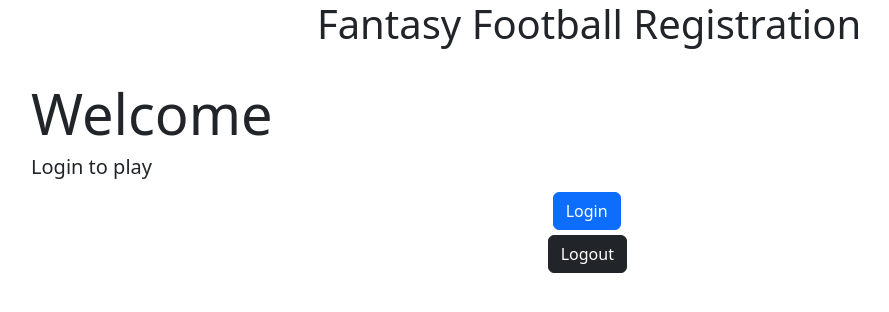
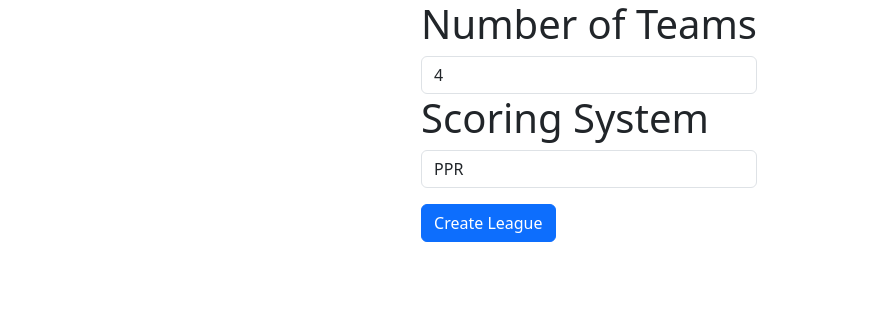
Before and after one commit to Fantasy-Football-project/fantasy-frontend, a React (Create React App) app: page /createLeague in a window 1280 px wide. Shown: the top 312 px of the page, without its empty margins (51-940 px from the left). Built offline with nearby package versions, Linux system fonts and the light colour scheme.

Commit message:
some league stuff - need to update the actual adding of a league (connecting with backend) and getting the leagues content. need login stuff to work before we can worry about showing the leagues specific to a user

```diff
--- a/package.json
+++ b/package.json
@@ -14,6 +14,7 @@
     "postcss": "^8.4.38",
     "react": "^18.3.1",
     "react-dom": "^18.3.1",
+    "react-router-dom": "^6.23.1",
     "react-scripts": "5.0.1",
     "web-vitals": "^2.1.4"
   },
--- a/src/components-pages/App.js
+++ b/src/components-pages/App.js
@@ -1,11 +1,13 @@
 //Overall file.
 import React , { useState , useEffect } from 'react';
+import { BrowserRouter as Router, Route, Routes, Link} from 'react-router-dom';
 import './App.css';
 import logo from '../logo.svg';
 import WelcomePage from './WelcomePage';
 import AuthContent from './AuthContent';
 import LoginForm from './LoginForm';
 import { request , setAuthToken } from "../axios_helper";
+import CreateLeague from './CreateLeague';
 
 function App() {
 
@@ -20,6 +22,11 @@ function App() {
     setComponentToShow("welcome");
   };
 
+  const addLeague = () => {
+    setComponentToShow("createLeague");
+  }
+
+  //Calling the login function in the backend.
   const onLogin = (event, username, password) => {
     event.preventDefault();
 
@@ -63,26 +70,24 @@ function App() {
     });
   };
 
+  //Router creates links for each page and sends user to the specified links based on the button pressed on WelcomePageContent.
   return (
-    <div>
-      <h1 className='text-center'>Fantasy Football Registration</h1>
-      <br />
-      <div className='container-fluid'>
-        <div className='row'>
-          <div className='col'>
-            {componentToShow === "welcome" && <WelcomePage />}
-            {componentToShow === "authorizedContent" && <AuthContent />}
-            {componentToShow === "login" && <LoginForm onLogin={onLogin} onRegister={onRegister}/>}
-            <div className='row justify-content-center'>
-              <div className='col-1'>
-                <button className="btn btn-primary" style={{margin: "5px"}} onClick={() => setComponentToShow("login")}>Login</button>
-                <button className="btn btn-dark" onClick={() => setComponentToShow("welcome")}>Logout</button>
-              </div>
+    <Router>
+      <div>
+        <div className='container-fluid'>
+          <div className='row'>
+            <div className='col'>
+              <Routes>
+                <Route path="/" element={<WelcomePage />} />
+                <Route path="/authorizedContent" element={<AuthContent/>} />
+                <Route path="/login" element={<LoginForm onLogin={onLogin} onRegister={onRegister}/>} />
+                <Route path="/createLeague" element={<CreateLeague/>} />
+              </Routes>
             </div>
           </div>
         </div>
       </div>
-    </div>
+    </Router>
   );
 }
 
--- /dev/null
+++ b/src/components-pages/CreateLeague.js
@@ -0,0 +1,73 @@
+import React, { useState } from 'react';
+import { request } from '../axios_helper';
+
+const CreateLeague = () => {
+    //Create variables to update for numbers of team and scoring system
+    const [selectedTeams, setSelectedTeams] = useState('');
+    const [selectedScoring, setSelectedScoring] = useState('');
+    const [componentToShow, setComponentToShow] = useState("");
+
+    //Method to update variable when button is clicked
+    const handleUpdate = () => {
+        //Get values from dropdown
+        const teamsValue = document.getElementById('evenNumbers').value;
+        const scoringValue = document.getElementById('scoringSystem').value;
+        //Update variables based on dropdown values
+        setSelectedTeams(teamsValue);
+        setSelectedScoring(scoringValue);
+    };
+
+    //This method gonna be to create a league. To do this, a user will be redirected to a different settings page,
+    //where they can select basic settings. Based on those chosen settings, those will be some of the parameters that
+    //apply to creating a league, which we will call here.
+    const createLeague = (event) => {
+        event.preventDefault();
+
+        request(
+            "POST",
+            "/create-league",
+            {}
+        ).then((response) => {
+            setComponentToShow("leagueContent")
+        })
+    };
+
+    //Think we need this method to call the get method from the backend that displays the content of the league
+    //that was just created.
+    const getLeagueInfo = (event) => {
+        event.preventDefault();
+
+
+    }
+
+
+    return (
+        <div className="container">
+            <div className="row justify-content-md-center">
+                <div className="col-md-auto">
+                    <h1>Number of Teams</h1>
+                    <select id="evenNumbers" name="evenNumbers" className="form-control">
+                        <option value="4">4</option>
+                        <option value="6">6</option>
+                        <option value="8">8</option>
+                        <option value="10">10</option>
+                        <option value="12">12</option>
+                        <option value="14">14</option>
+                        <option value="16">16</option>
+                    </select>
+                    <h1>Scoring System</h1>
+                    <select id="scoringSystem" name="scoringSystem" className="form-control">
+                        <option value="PPR">PPR</option>
+                        <option value="Half-PPR">Half-PPR</option>
+                        <option value="Non-PPR">Non-PPR</option>
+                    </select>
+                    <button onClick={handleUpdate} className="btn btn-primary mt-3">Create League</button>
+                </div>
+            </div>
+        </div>
+
+
+    );
+};
+
+export default CreateLeague;
--- a/src/components-pages/WelcomePageContent.js
+++ b/src/components-pages/WelcomePageContent.js
@@ -1,13 +1,23 @@
 //The content for the Welcome Page.
 import React from "react";
+import { Link } from "react-router-dom";
 
 function WelcomePageContent() {
     return (
         <div className="row justify-content-md-center">
+            <h1 className='text-center'>Fantasy Football Registration</h1>
+            <br />
             <div className="jumbotron jumbotron-fluid">
                 <div className="container">
                     <h1 className="display-4">Welcome</h1>
                     <h2 className="lead">Login to play</h2>
+                </div>
+                <div className='row justify-content-center'>
+                    <div className='col-1'>
+                        <Link to="/login" className="btn btn-primary" style={{margin: "5px"}}>Login</Link>
+                        <Link to="/" className="btn btn-dark" style={{margin: "5px"}}>Logout</Link>
+                        <Link to="/createLeague" className="btn btn-success">Create League</Link>
+                    </div>
                 </div>
             </div>
         </div>
```
Also changed, not shown: 1 other file (tests, documents, lock files or other folders).
